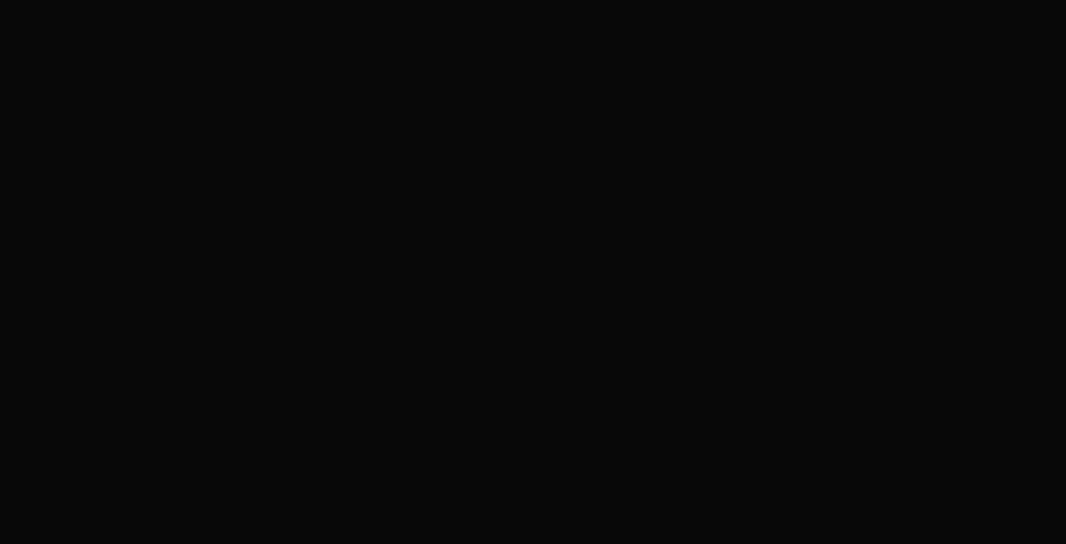
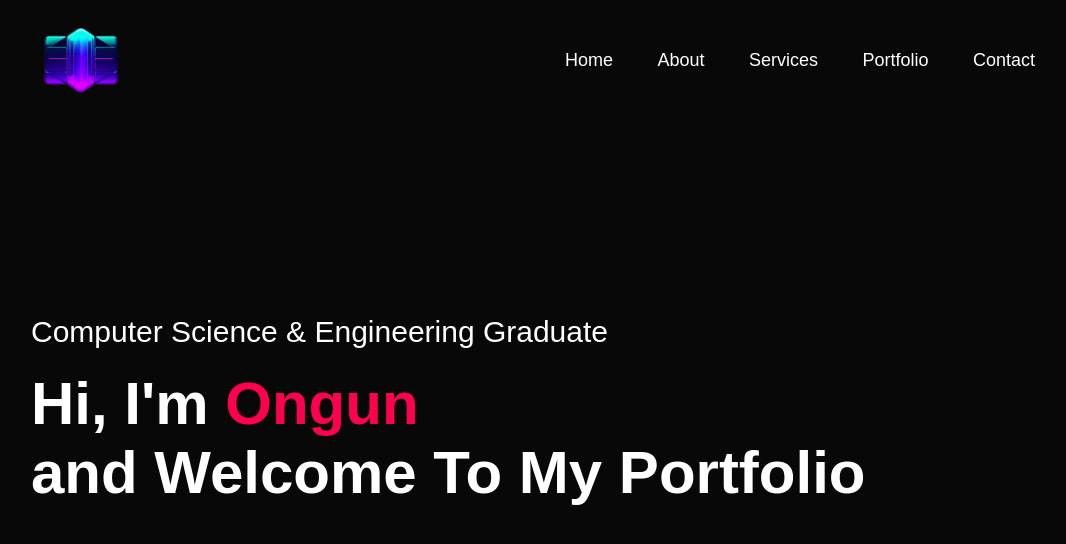
Before and after one commit to Ongun1905/Portfolio-Website, a plain HTML site: page index.html in a window 1280 px wide. Shown: the whole page, without its empty margins (97-1163 px from the left). Drawn offline with Linux system fonts and the light colour scheme.

Commit message:
Finished Home Page

```diff
--- a/index.html
+++ b/index.html
@@ -8,6 +8,28 @@
     <link rel="stylesheet" href="style.css">
 <head>
 <body>
+<div id="header">
+    <div class="container">
+        <nav>
+            <img src="images/purple-blue-logo-with-letter-e-it.png"
+                class="logo"
+                 width="100"
+                 height="100">
+            <ul>
+                <li><a href="#">Home</a></li>
+                <li><a href="#">About</a></li>
+                <li><a href="#">Services</a></li>
+                <li><a href="#">Portfolio</a></li>
+                <li><a href="#">Contact</a></li>
+            </ul>
+        </nav>
+        <div class="header-text">
+            <p>Computer Science & Engineering Graduate</p>
+            <h1>Hi, I'm <span>Ongun</span><br> and Welcome To My Portfolio</h1>
+        </div>
+    </div>
+</div>
+
 
 </body>
 </html>
--- a/style.css
+++ b/style.css
@@ -8,3 +8,58 @@ body{
     background: #080808;
     color: #fff;
 }
+#header{
+    width: 100%;
+    height: 100vh;
+}
+.container{
+    padding: 10px 10%;
+}
+
+nav{
+    display: flex;
+    align-items: center;
+    justify-content: space-between;
+    flex-wrap: wrap;
+}
+
+.logo{
+    width: 100px;
+}
+
+nav ul li{
+    display: inline-block;
+    list-style: none;
+    margin: 10px 20px;
+}
+
+nav ul li a{
+    color: #fff;
+    text-decoration: none;
+    font-size: 18px;
+    position: relative;
+}
+nav ul li a::after{
+    content: '';
+    width: 0;
+    height: 3px;
+    background: #ff004f;
+    position:absolute;
+    left: 0;
+    bottom: -6px;
+    transition: 0.5s;
+}
+nav ul li a:hover::after{
+    width: 100%;
+}
+.header-text{
+    margin-top: 20%;
+    font-size: 30px;
+}
+.header-text h1{
+    font-size: 60px;
+    margin-top: 20px;
+}
+.header-text h1 span{
+    color: #ff004f;
+}
```
Also changed, not shown: images/purple-blue-logo-with-letter-e-it.png (added), 1 other file.
